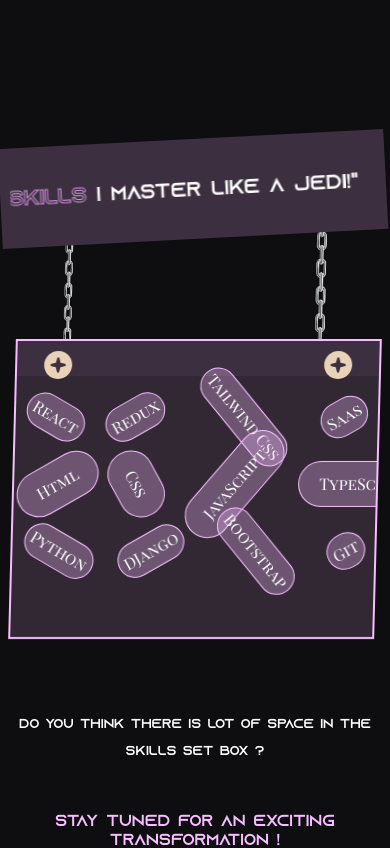
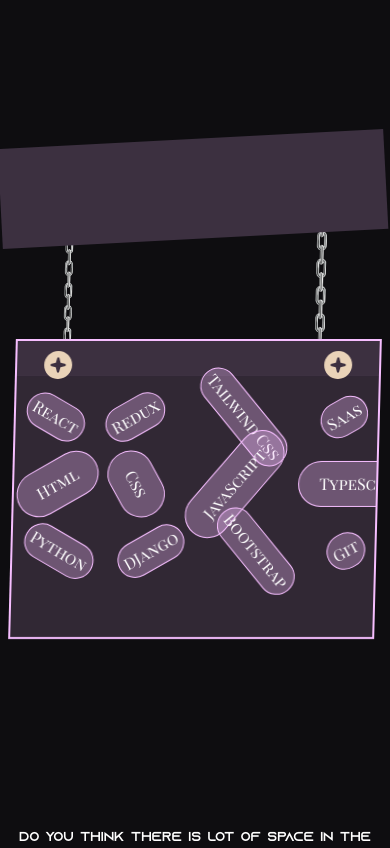
Before and after one commit to srvinith/vinith_portfolio, a React (Create React App) app: page / in a window 390 px wide. Shown: the part 5040-5888 px from the top of the page. Built offline with nearby package versions, Linux system fonts and the light colour scheme.

Commit message:
new list

```diff
--- a/src/App.css
+++ b/src/App.css
@@ -257,6 +257,7 @@
 .main-img img {
   width: 100%;
   height: 70vh;
+  display: none;
   object-fit: contain;
   transition: 'width 1s'
 }
@@ -265,6 +266,7 @@
   position: relative;
   height: 300vh;
 }
+
 
 .scroll-down-btn {
   position: fixed;
@@ -310,7 +312,16 @@
 /* ============about============ */
 .about-con {
   position: relative;
-  height: auto;
+  width: 100%;
+}
+
+.new-con {
+  height: 100vh;
+  width: 100%;
+  display: flex;
+  align-items: center;
+  justify-content: center;
+  flex-direction: column;
 }
 
 .section-titl-right {
@@ -594,7 +605,7 @@
   border: 2px solid #F6BEFF;
   background: rgba(246, 190, 255, 0.15);
   width: 100%;
-  height: 400px;
+  height: 40 0px;
   z-index: 100;
   animation: box-ani 5s infinite;
   transition: 5s;
@@ -860,6 +871,14 @@
   text-decoration: none;
 }
 
+.soc-link:hover {
+  color: #ccc;
+}
+
+.soc-link:hover .arrow-right {
+  transform: translateX(10px);
+  transition: all 0.5s ease-in-out;
+}
 
 .hand {
   animation: hands 3s infinite;
@@ -910,7 +929,7 @@
 
 /* ================responsive============= */
 
-@media screen and (min-width: 320px) and (max-width: 480px){
+@media screen and (min-width: 320px) and (max-width: 480px) {
   .logo {
     display: none;
   }
@@ -934,9 +953,9 @@
     width: 80px;
   }
 
-.main-mob-con h3{
-  font-size: 20px;
-}
+  .main-mob-con h3 {
+    font-size: 20px;
+  }
 
   .name-mob {
     position: relative;
@@ -1124,13 +1143,17 @@
   body::before {
     height: 500vh;
   }
-
-}
-
-@media screen and (min-width: 481px) and (max-width: 768px){
+  .new-con{
+    height: 50vh;
+  }
+
+}
+
+@media screen and (min-width: 481px) and (max-width: 768px) {
   .logo {
     display: none;
   }
+
 
   .resume-btn,
   .resume-btn::after {
@@ -1151,9 +1174,9 @@
     width: 80px;
   }
 
-.main-mob-con h3{
-  font-size: 20px;
-}
+  .main-mob-con h3 {
+    font-size: 20px;
+  }
 
   .name-mob {
     position: relative;
@@ -1269,10 +1292,13 @@
     height: 500vh;
   }
 
-
-}
-
-@media screen and (min-width: 1025px) and (max-width: 1200px){
+  .new-con{
+    height: 50vh;
+  }
+
+}
+
+@media screen and (min-width: 1025px) and (max-width: 1200px) {
   .inner-con {
     width: 10%;
     height: 100vh;
--- a/src/Components/Bottomslider.jsx
+++ b/src/Components/Bottomslider.jsx
@@ -1,24 +1,14 @@
-import React, { useState, useEffect } from 'react';
+import React from 'react';
 import '../Assets/Css/Torquee.css'
 import '../App.css'
 import Tag from '../Assets/Images/tag.svg'
 
 const BottomSlider = () => {
-  const [position, setPosition] = useState(0);
 
-  useEffect(() => {
-    const sliderInterval = setInterval(() => {
-      setPosition((prevPosition) => (prevPosition <= -100 ? 0 : prevPosition - 1));
-    }, 160); // Adjust the interval based on your preference
-
-    return () => {
-      clearInterval(sliderInterval);
-    };
-  }, []);
 
   return (
     <div className="looping-slider">
-      <div className="looping-content" style={{ transform: `translateX(${position}%)` }}>
+      <marquee className="looping-content">
         <span className='bellow-line'><img src={Tag} alt="" className='img-fluid' />
           <span className='text-stocks'> Vinith </span>
           <span className='text-opac'> Frontend </span>
@@ -41,7 +31,7 @@
         </span>
 
 
-      </div>
+      </marquee>
     </div>
   );
 };
--- a/src/Components/Header.jsx
+++ b/src/Components/Header.jsx
@@ -56,7 +56,7 @@
           </Nav>
 
         </Navbar.Collapse>
-        <a className='resume-btn' href="https://drive.google.com/file/d/1zH1M1VfRbA4y6fapbc24PYw4uliK8_Zx/view?usp=drivesdk" download target='_blank'>Resume</a>
+        <a className='resume-btn' href="https://drive.google.com/file/d/1ohHh3WuS7SwAJFAdc_cBPw6uqbDxLG70/view?usp=drive_web" download target='_blank'>Resume</a>
       </Container>
     </Navbar>
 
--- a/src/Components/Hero.jsx
+++ b/src/Components/Hero.jsx
@@ -30,6 +30,7 @@
   const zoomInRef = useRef(null);
   const imageRef = useRef(null);
   const scrollRef = useRef(null);
+  const descRef = useRef(null);
   const underRef = useRef(null)
   const { innerHeight } = window;
 
@@ -56,6 +57,8 @@
   }, [innerHeight]);
 
 
+
+
   useEffect(() => {
     gsap.registerPlugin(ScrollTrigger);
 
@@ -72,10 +75,12 @@
         onEnter: () => {
           gsap.set(scrollRef.current, { display: 'none' });
           gsap.set(underRef.current, { display: 'none' });
+          gsap.set(descRef.current, { display: 'block' });
         },
         onLeaveBack: () => {
           gsap.set(scrollRef.current, { display: 'block' });
           gsap.set(underRef.current, { display: 'block' });
+          gsap.set(descRef.current, { display: 'none' });
 
         }
       },
@@ -132,14 +137,14 @@
               <button className='scrollbutton'>Scroll Down <img className='down-arrow-img' src={arrow} alt="" /></button>
             </div>
             <div className="main-img" >
-              <img src={MainImg} alt="" ref={imageRef} />
+              <img src={MainImg} alt="monitor-img" ref={imageRef} />
             </div>
             <div className="text-main">
               <div className="inner-con" ref={zoomInRef} >
                 <h3>Hey, It’s <span><img src={Svg} alt="svg" /> Vinith </span> <br />
                   Front end Developer</h3>
 
-                <p >I'm all about jamming out with code to create funky, interactive experiences. When I'm not busting out cool stuff, I'm chatting and scribbling about these far- <br />out projects. <span className="coffee-anim">
+                <p className='desc-main' ref={descRef}>I'm all about jamming out with code to create funky, interactive experiences. When I'm not busting out cool stuff, I'm chatting and scribbling about these far- <br />out projects. <span className="coffee-anim">
                   <div class="cup-wrap">
                     <div class="cup">
                       {/* <img src={cup} alt="cup"  /> */}
@@ -159,6 +164,7 @@
               </div>
             </div>
           </div>
+
           {/* === mobile hero section===================== */}
 
           <div className="mobile-hero">
@@ -167,7 +173,7 @@
                 Front end Developer</h3>
 
               <p className='main-p'>I'm all about jamming out with code to create funky, interactive experiences. When I'm not busting out cool stuff, I'm chatting and scribbling about these far- out projects. <span className="coffee-anim">
-                <img src={Coffee} alt="" className='coffee' />
+                <img src={Coffee} alt="coffee-cup" className='coffee' />
               </span></p>
             </div>
           </div>
@@ -180,14 +186,13 @@
               <div className="section-titl-right my-3">
                 <div className="sec-titl">
                   <h2>About</h2>
-                  <span><img src={sectionsvg} alt="" className='img-fluid' /></span>
+                  <span><img src={sectionsvg} alt="section-img" className='img-fluid' /></span>
                 </div>
-
               </div>
               <div className="row my-4">
                 <div className="col-md-5">
                   <div className="monkey">
-                    <img src={Monkey} alt="" className='img-fluid' />
+                    <img src={Monkey} alt="monkey-img" className='img-fluid' />
                     <span className='eyee'>
                       <div className="eyess left-eye">
                         <div className="mob-eye"></div>
@@ -202,7 +207,6 @@
                   </div>
                 </div>
                 <div className="col-md-7">
-
                   <p className='about-text'>
                     <span>
                       I'm  a frontend web developer fueled by a passion for crafting funky and interactive digital experiences. I thrive on translating ideas into captivating visuals and seamless user interactions using a blend of HTML, CSS, and JavaScript wizardry.
@@ -217,7 +221,7 @@
               <div className="section-titl-left my-3">
                 <div className="sec-titl project-titl">
                   <h2>Work</h2>
-                  <span><img src={sectionsvg} alt="" className='img-fluid' /></span>
+                  <span><img src={sectionsvg} alt="section-img" className='img-fluid' /></span>
                 </div>
               </div>
               {
@@ -249,8 +253,8 @@
           </div>
           <div className="container">
             <div className="chain-con">
-              <img src={chainLeft} alt="" className='img-fluid img-1' />
-              <img src={chainRight} alt="" className='img-fluid img-2' />
+              <img src={chainLeft} alt="chain-img" className='img-fluid img-1' />
+              <img src={chainRight} alt="chain-img" className='img-fluid img-2' />
             </div>
             <div className="work-box-con">
               <div className="scrow">
@@ -281,7 +285,7 @@
         </div>
 
         <div className="about-con my-5 py-4">
-          <div className="container">
+          <div className="container new-con">
             <center>
               <h3 className='think-white'>Do You think There is Lot of space in the skills set box ?</h3>
             </center>
@@ -293,7 +297,7 @@
           <div className="section-titl-right my-3" id='contact'>
             <div className="sec-titl">
               <h2>Contact</h2>
-              <span><img src={sectionsvg} alt="" className='img-fluid' /></span>
+              <span><img src={sectionsvg} alt="section-img" className='img-fluid' /></span>
             </div>
           </div>
 
@@ -307,14 +311,14 @@
 
           <div className="container">
             <div className="social-link">
-              <Link to="https://www.linkedin.com/in/vinith-r-67a62a17a/" className="linked">
-                <img src={Linkedin} alt="" /><span>Linked In</span><span><img className='arrow-right' src={arrow} alt="arrow-img" /></span>
+              <Link to="https://www.linkedin.com/in/vinith-r-67a62a17a/" className="linked soc-link">
+                <img src={Linkedin} alt="linkedin" /><span>Linked In</span><span><img className='arrow-right' src={arrow} alt="arrow-img" /></span>
               </Link>
-              <Link to='mailto:srvinith6@gmail.com' target="_blank" className="mail">
-                <img src={Mail} alt="" /><span>Email</span><span><img className='arrow-right' src={arrow} alt="arrow-img" /></span>
+              <Link to='mailto:srvinith6@gmail.com' target="_blank" className="mail soc-link">
+                <img src={Mail} alt="email" /><span>Email</span><span><img className='arrow-right' src={arrow} alt="arrow-img" /></span>
               </Link>
-              <Link to="https://github.com/srvinith" target="_blank" className="github">
-                <img src={Github} alt="" /><span>Github </span><span><img className='arrow-right' src={arrow} alt="arrow-img" /></span>
+              <Link to="https://github.com/srvinith" target="_blank" className="github soc-link">
+                <img src={Github} alt="github" /><span>Github </span><span><img className='arrow-right' src={arrow} alt="arrow-img" /></span>
               </Link>
             </div>
           </div>
--- a/src/Components/Torquee.jsx
+++ b/src/Components/Torquee.jsx
@@ -1,28 +1,17 @@
-import React, { useState, useEffect } from 'react';
+import React from 'react';
 import '../Assets/Css/Torquee.css'
 import Torqueestar from '../Assets/Images/torquue-star.svg'
 
 const Torquee = () => {
-    const [position, setPosition] = useState(0);
 
-    useEffect(() => {
-      const sliderInterval = setInterval(() => {
-        setPosition((prevPosition) => (prevPosition <= -100 ? 0 : prevPosition - 1));
-      }, 160); // Adjust the interval based on your preference
-
-      return () => {
-        clearInterval(sliderInterval);
-      };
-    }, []);
 
     return (
         <div className="looping-slider">
-          <div className="looping-content" style={{ transform: `translateX(${position}%)` }}>
+          <marquee className="looping-content">
           <span><img src={Torqueestar} alt="" className='img-fluid' /> "Mad  <span className='text-stock'>Skills</span> I Master Like a Jedi!"</span>
           <span><img src={Torqueestar} alt="" className='img-fluid' /> "Mad  <span className='text-stock'>Skills</span> I Master Like a Jedi!"</span>
           <span><img src={Torqueestar} alt="" className='img-fluid' /> "Mad  <span className='text-stock'>Skills</span> I Master Like a Jedi!"</span>
-
-          </div>
+          </marquee>
         </div>
       );
 };
```
